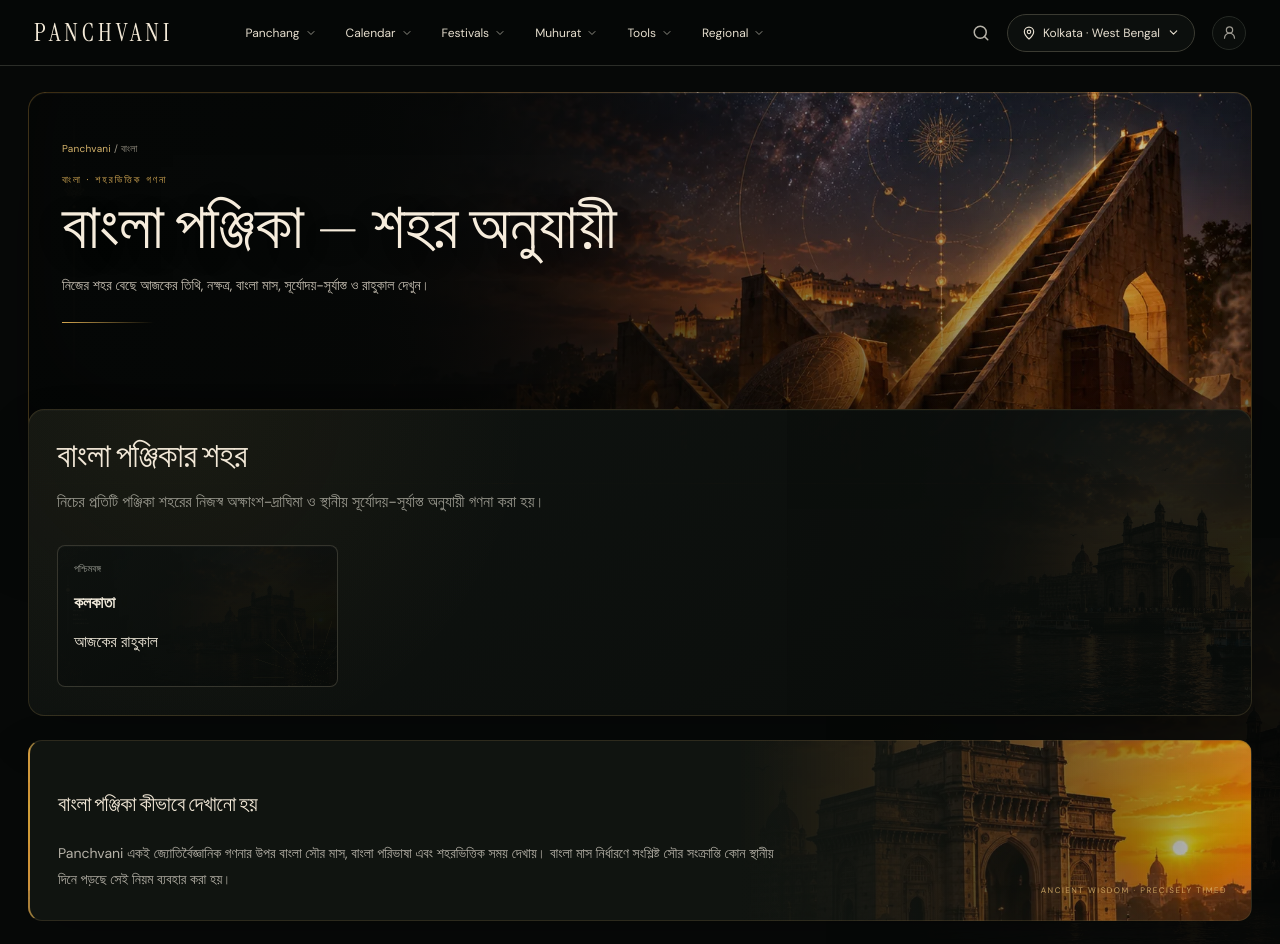
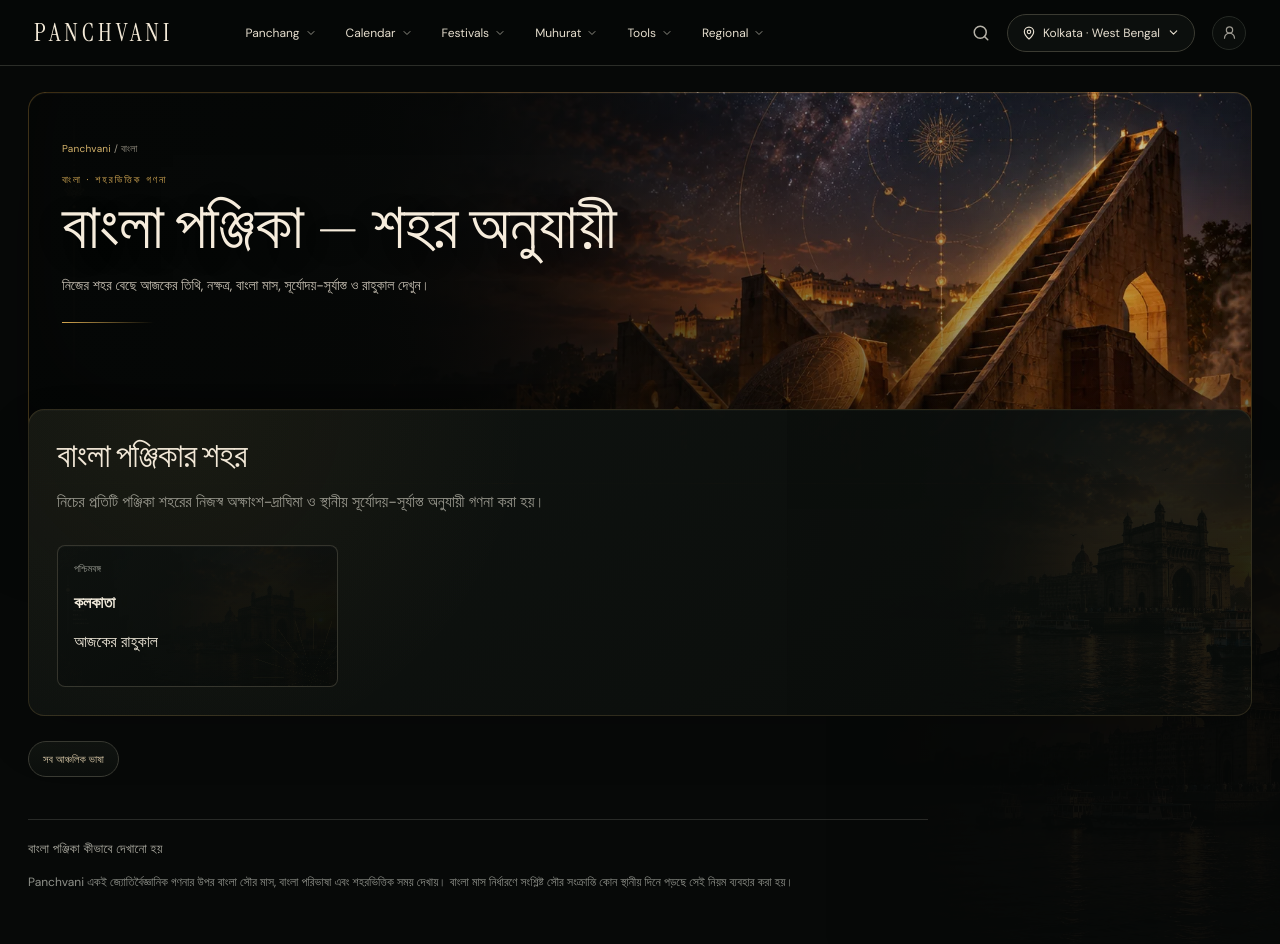
Before and after one commit to SviatF/chanag.xx, a Next.js app: page /regional/bengali in a window 1280 px wide. Shown: the top 944 px of the page. Built offline with nearby package versions, Linux system fonts and the light colour scheme.

Commit message:
Move regional methodology below language hub content

```diff
--- a/app/regional/[language]/page.tsx
+++ b/app/regional/[language]/page.tsx
@@ -2,6 +2,7 @@ import type {Metadata} from "next";
 import Link from "next/link";
 import {notFound} from "next/navigation";
 import Header from "@/components/Header";
+import MethodologyNote from "@/components/MethodologyNote";
 import {cities} from "@/lib/cities";
 import {nativeCityName} from "@/lib/regional-i18n";
 import {regionalPureLocale} from "@/lib/regional-pure-copy";
@@ -55,8 +56,8 @@ export default async function RegionalLanguageHub({params}:{params:Promise<{lang
       })}</div>
     </section>:<section className="wide-panel"><div className="seo-copy"><h2>{copy.noCoverageTitle}</h2><p>{copy.noCoverageText}</p></div></section>}
 
-    <div className="seo-copy"><h2>{copy.methodologyTitle}</h2><p>{copy.methodologyText}</p></div>
     <div className="pill-links"><Link href="/regional">{copy.allLanguages}</Link></div>
+    <MethodologyNote title={copy.methodologyTitle} lang={copy.hreflang}><p>{copy.methodologyText}</p></MethodologyNote>
     <script type="application/ld+json" dangerouslySetInnerHTML={{__html:JSON.stringify(ld)}}/>
   </div></main>;
 }
```
